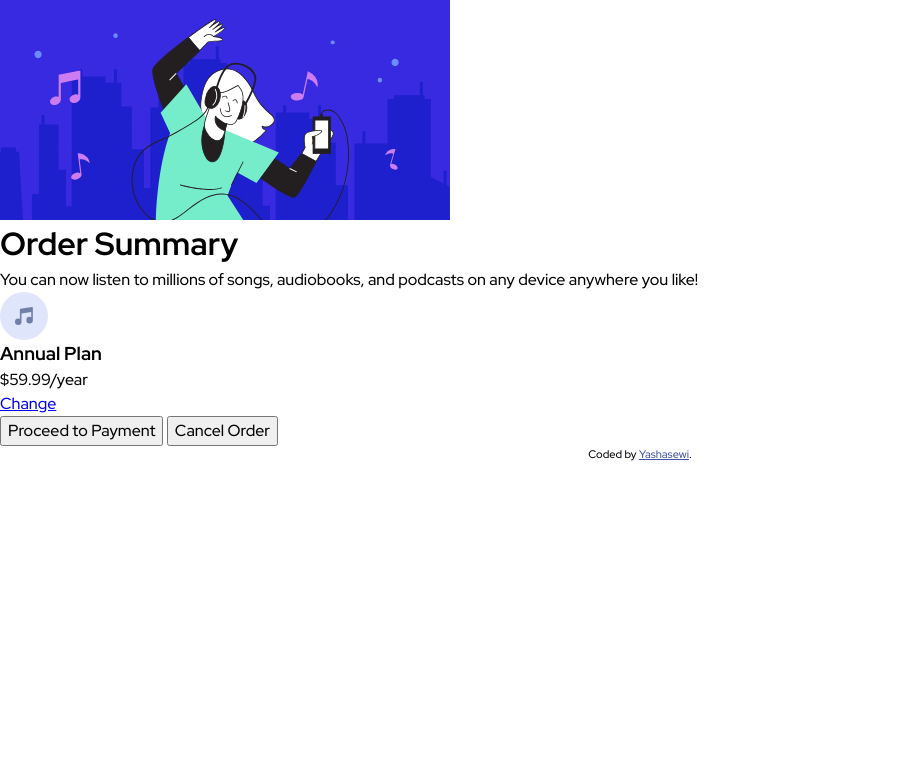
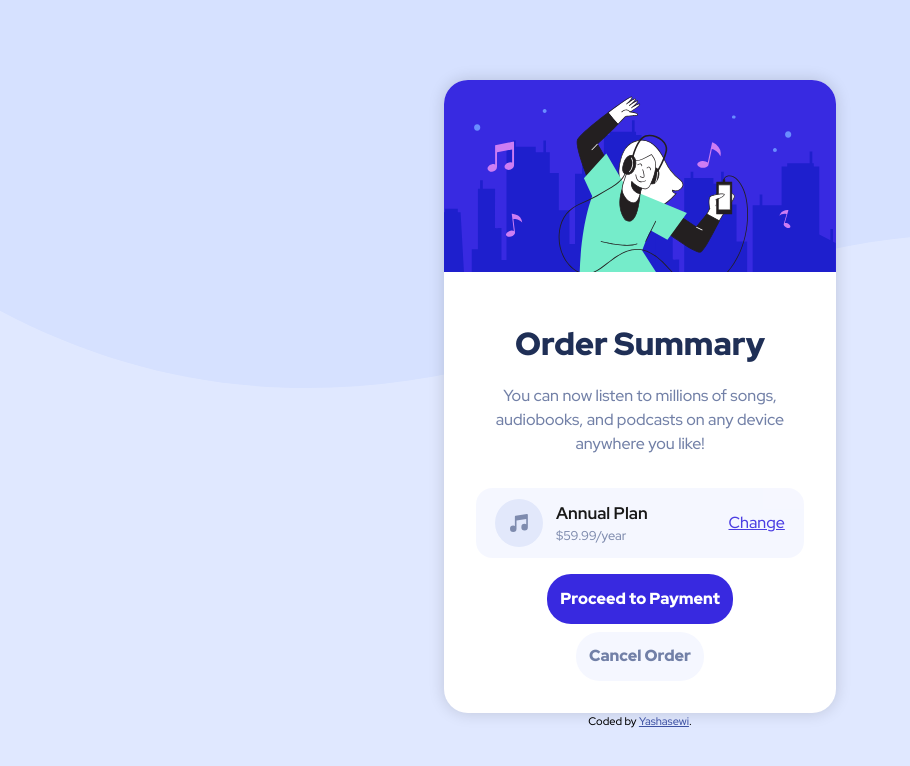
Before and after one commit to Yashasewi/order-summary-component, a plain HTML site: page index.html in a window 1280 px wide. Shown: the whole page, without its empty margins (0-910 px from the left). Drawn offline with Linux system fonts and the light colour scheme.

Commit message:
written css

```diff
--- a/Style.css
+++ b/Style.css
@@ -1,8 +1,9 @@
 :root{
-  --bg-clr:hsl(224, 23%, 55%);
+  --bg-clr:hsl(225, 100%, 94%);
   --button-clr: hsl(245, 75%, 52%);
   --heading-clr: hsl(223, 47%, 23%);
-  --text-clr: hsl(225, 100%, 94%);
+  --text-clr: hsl(224, 23%, 55%);
+  --text-clr-light: hsl(225, 100%, 98%);
 
   --font-weight-light: 500;
   --font-weight-regular: 700;
@@ -23,6 +24,7 @@
 /* Remove default margin */
 * {
   margin: 0;
+  padding: 0;
 }
 
 /* Remove list styles on ul, ol elements with a list role, which suggests default styling will be removed */
@@ -38,7 +40,7 @@ html:focus-within {
 
 /* Set core body defaults */
 body {
-  min-height: 100vh;
+
   text-rendering: optimizeSpeed;
   line-height: 1.5;
 }
@@ -89,3 +91,159 @@ select {
 * {
     font-family: var(--font-family);
 }
+
+
+body{
+    background-color: var(--bg-clr);
+    background-image: url(./images/pattern-background-desktop.svg);
+    background-repeat: no-repeat;
+    background-size: contain;
+    width: auto;
+    height: auto;
+    /* display: flex; */
+    /* flex-direction: column;
+    justify-content: center; */
+    /* align-items: center; */
+    padding: 0;
+    margin: 0;
+}
+
+
+.card{
+    background-color: white;
+    display: flex;
+    flex-direction: column;
+    border-radius: 1.5rem;
+    box-shadow: 0px 0px 1rem rgba(0, 0, 0, 0.151);
+    /* padding: 2rem; */
+    margin: 5rem auto 0rem auto;
+    /* justify-content: center; */
+    align-items: center;
+    width: 40%;
+    height: auto;
+    /* min-height: 36rem; */
+    min-width: 21rem;
+    max-width: 24.5rem;
+    /* max-height: 40rem; */
+}
+
+.card_image img{
+    border-radius: 1.5rem 1.5rem 0rem 0rem;
+    width: 100%;
+    height: auto;
+}
+
+.card_content{
+    display: flex;
+    flex-direction: column;
+    justify-content: center;
+    align-items: center;
+    width: 100%;
+    height: auto;
+    padding: 2rem 2rem 0rem 2rem;
+}
+
+.info{
+    margin: 1rem auto;
+    display: flex;
+    flex-direction: column;
+    justify-content: center;
+    align-items: center;
+    text-align: center;
+    gap: 1rem;
+}
+
+.info h1{
+    font-size: 2rem;
+    /* justify-content: center; */
+    font-weight: var(--font-weight-bold);
+    color: var(--heading-clr);
+}
+
+.info p{
+    font-size: 1rem;
+    font-weight: var(--font-weight-light);
+    color: var(--text-clr);
+}
+
+.box{
+    display: flex;
+    padding:2.2rem 1.2rem 2.2rem 1.2rem;
+    border-radius: 1.02rem;
+    margin: 1rem auto;
+    background-color: var(--text-clr-light);
+    opacity: 0.9;
+    width: 100%;
+    height: 4rem;
+    min-height: 3rem;
+    max-height: 5rem;
+    /* gap: 0.5rem; */
+    align-items: center;
+    justify-content: space-between;
+}
+.box a{
+    color: var(--button-clr);
+    font-size: 1rem;
+    font-weight: var(--font-weight-light);
+}
+.box_half{
+    display: flex;
+    gap: 0.8rem;
+    justify-content: center;
+    align-items: center;
+}
+
+.iiii {
+    display: flex;
+    /* flex-wrap: wrap; */
+    font-weight: var(--font-weight-light);
+    flex-direction: column;
+    /* text-align: center; */
+    font-size: 0.9rem;
+}
+.iiii p{
+    color: var(--text-clr);
+    font-size: 0.8rem;
+}
+
+.buttons{
+    width: 100%;
+    display: flex;
+    flex-direction: column;
+    justify-content: center;
+    align-items: center;
+    gap: 0.5rem;
+
+}
+button{
+    font-weight: var(--font-weight-light);
+    cursor: pointer;
+    transition: all 0.3s ease-in-out;
+}
+
+.proceed{
+    border: none;
+    background-color: var(--button-clr);
+    border-radius: 1.5rem;
+    color: white;
+    padding: 0.8rem;
+    width: 100%;
+    font-size: 1rem;
+    font-weight: var(--font-weight-bold);
+    /* margin-bottom: 0.5rem; */
+}
+
+.cancel{
+    border: none;
+    background-color: var(--text-clr-light);
+    border-radius: 1.5rem;
+    color: white;
+    padding: 0.8rem;
+    width: 100%;
+    font-size: 1rem;
+    color: var(--text-clr);
+    font-weight: var(--font-weight-bold);
+    margin: 0 auto;
+    margin-bottom:2rem;
+    /* margin-bottom: 0.5rem; */
+}
```
